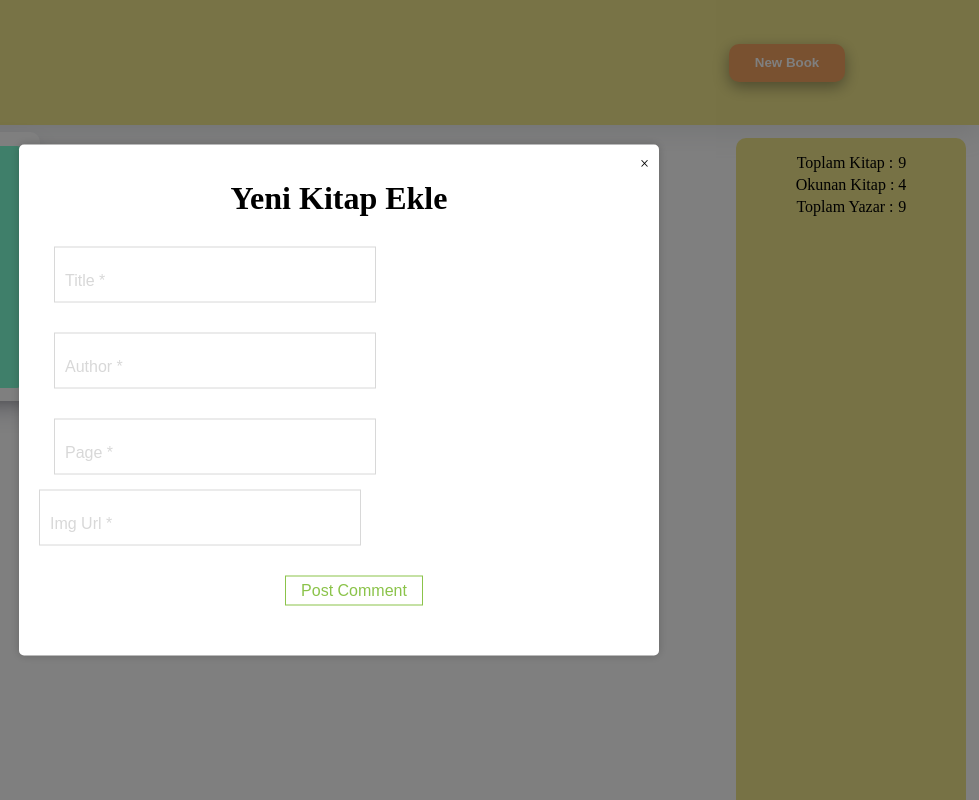
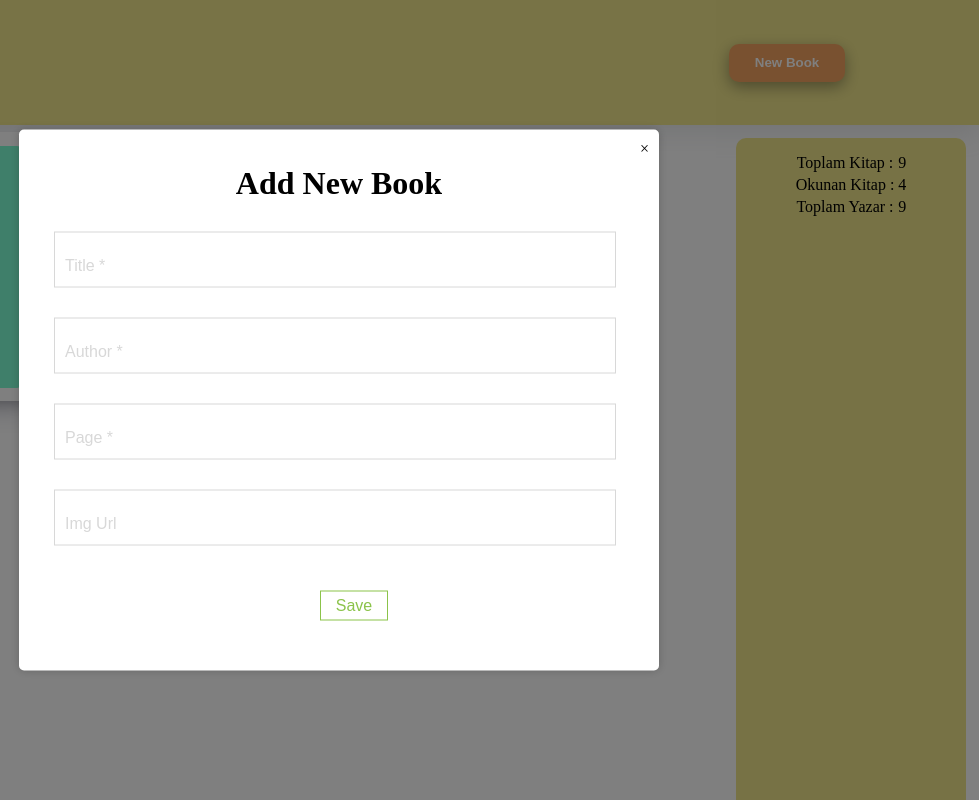
Before and after one commit to FatmaBetulUyar/Library, a plain HTML site: page index.html in a window 1280 px wide. Both pictures are taken after a click on the button "New Book". Shown: the top 800 px of the page, 301-1280 px from the left. Drawn offline with Linux system fonts and the light colour scheme.

Commit message:
refactored form.

```diff
--- a/index.html
+++ b/index.html
@@ -63,26 +63,26 @@
         <div class="overlay" id="overlay">
             <div class="popup">
                 <span class="popup-close" id="popup-close">&times;</span>
-                <h1>Yeni Kitap Ekle</h1>
+                <h1>Add New Book</h1>
                 <form id="commentform" class="comment-form">
                     <div class="comment-form-title">
                         <input id="title" placeholder="Title *" name="title" type="text" value="" pattern="^[^0-9]+$" size="30" maxlength="245" required>
-                        <label for="title" data-help="¿Are you 11 from Stranger Things?">Title</label>
+                        <label for="title" data-help="You have to fill title">Title</label>
                       </div>
                       <div class="comment-form-author">
                         <input id="author" placeholder="Author *" name="author" type="text" value="" size="30" maxlength="245" required>
-                        <label for="author" data-help="A girl has no name- Arya Stark">Author</label>
+                        <label for="author" data-help="You have to fill author">Author</label>
                       </div>
                       <div class="comment-form-page">
                         <input id="page" placeholder="Page *" name="page" type="number" value="" size="30" maxlength="100"  required>
                         <label for="page" >Page</label>
                       </div>
-                      <div class="comment-img-url">
-                        <input id="url" placeholder="Img Url *" name="url" type="url" value="" size="30" maxlength="200">
+                      <div class="comment-form-url">
+                        <input id="url" placeholder="Img Url " name="url" type="url" value="" size="30" maxlength="200" >
                         <label for="url" data-help="Should start with http:// o https://">Img</label>
                       </div>
                       <div class="form-submit" id="formSubmit">
-                        <input name="submit" type="submit" id="submit" class="submit" value="Post Comment">
+                        <input name="submit" type="submit" id="submit" class="submit" value="Save">
                       </div>
                 </form>
             </div>
--- a/index.js
+++ b/index.js
@@ -5,7 +5,6 @@ document.addEventListener("DOMContentLoaded", function () {
   const authorInput = document.getElementById("author");
   const pageInput = document.getElementById("page");
   const btnNewBook = document.querySelector(".newBook");
-  const form = document.querySelector(".comment-form");
   const overlay = document.getElementById("overlay");
   const overlayResult = document.getElementById("overlayResult");
   const closePopupButton = document.getElementById("popup-close");
--- a/style.css
+++ b/style.css
@@ -217,12 +217,12 @@ h1 {
     #commentform > .comment-form-title,
     #commentform > .comment-form-author,
     #commentform > .comment-form-page,
-    #commentform > .comment-img-url {
+    #commentform > .comment-form-url {
         -webkit-box-flex: 0;
         -webkit-flex: 0 0 50%;
-                -ms-flex: 0 0 50%;
-                        flex: 0 0 50%;
-        max-width: 50%;
+                -ms-flex: 0 0 70%;
+                        flex: 0 0 90%;
+        max-width: 100%;
     }
 }
 
```
